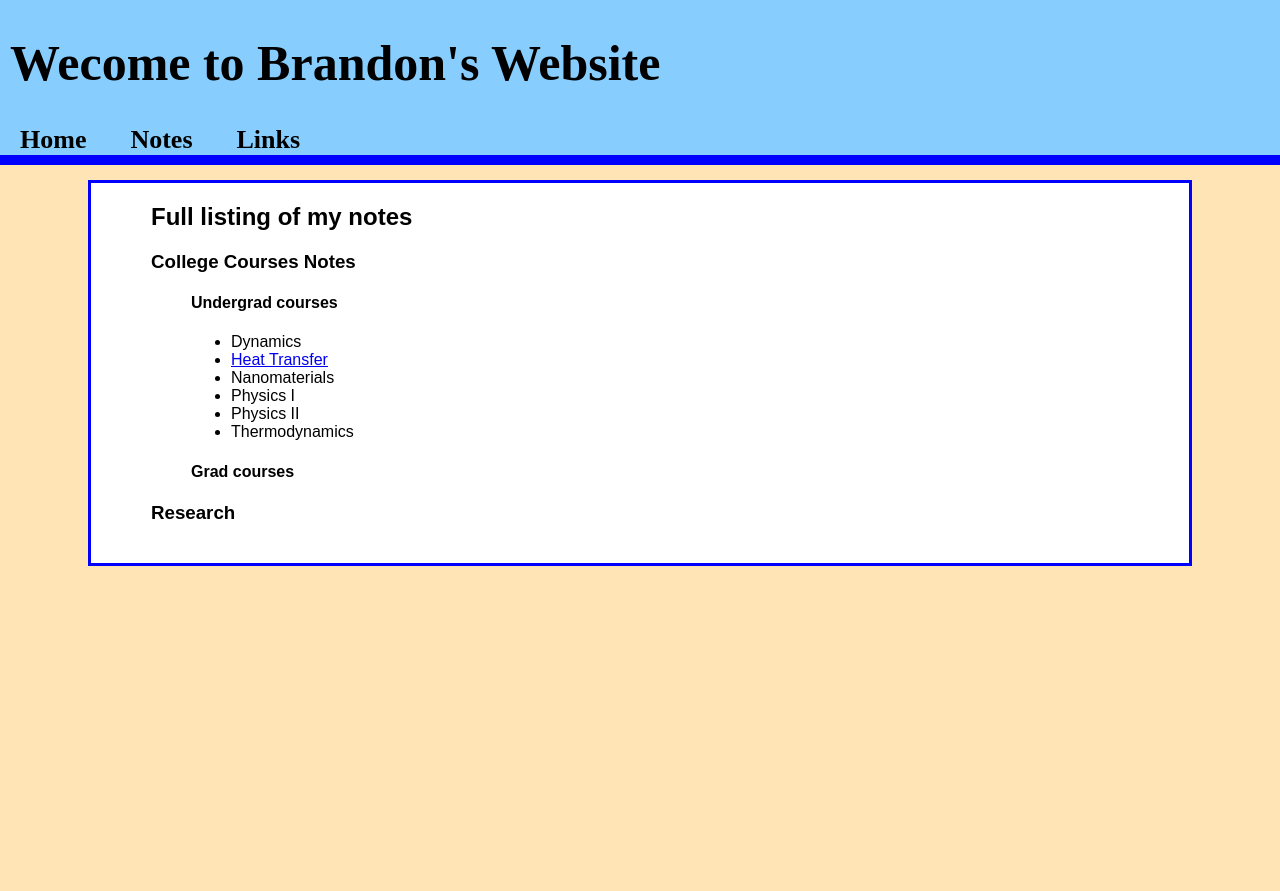
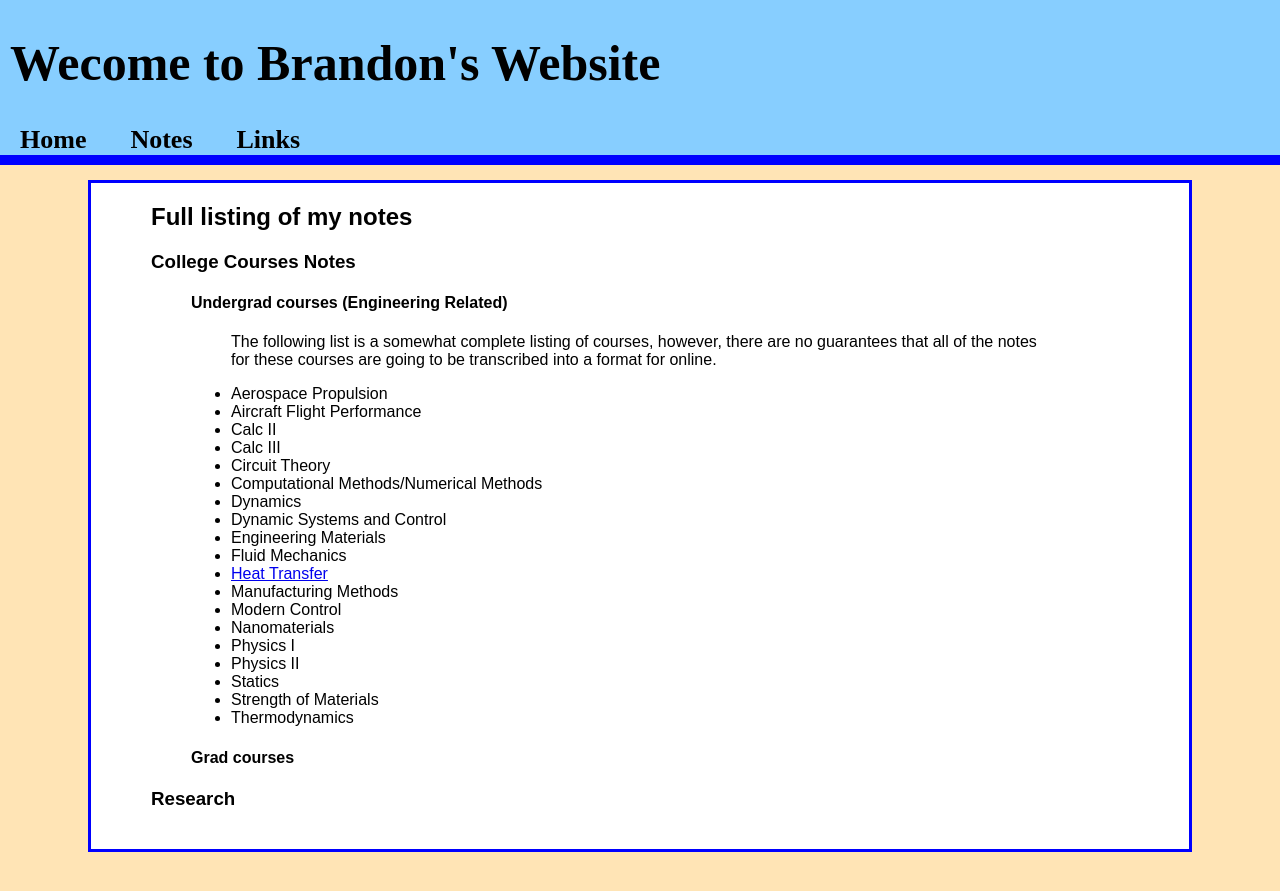
Before and after one commit to jbm950/jbm950.github.io, a Jekyll site: the page built from notes/notes-main.html, in a window 1280 px wide. Shown: the top 891 px of the page. Built offline with Jekyll 4.4.1, drawn with Linux system fonts in a browser that asks for light colours; Markdown is read by kramdown in place of the engine named in the settings.

Commit message:
Compiled changes from last commit

```diff
--- a/notes/notes-main.html
+++ b/notes/notes-main.html
@@ -15,15 +15,31 @@ layout: default
 <h2 id="full-listing-of-my-notes">Full listing of my notes</h2>
 <h3 id="college-courses-notes">College Courses Notes</h3>
 <blockquote>
-<h4 id="undergrad-courses">Undergrad courses</h4>
+<h4 id="undergrad-courses-engineering-related">Undergrad courses (Engineering Related)</h4>
+<blockquote>
+<p>The following list is a somewhat complete listing of courses, however, there are no guarantees that all of the notes for these courses are going to be transcribed into a format for online.</p>
+</blockquote>
 </blockquote>
 <blockquote>
 <ul>
+<li>Aerospace Propulsion</li>
+<li>Aircraft Flight Performance</li>
+<li>Calc II</li>
+<li>Calc III</li>
+<li>Circuit Theory</li>
+<li>Computational Methods/Numerical Methods</li>
 <li>Dynamics</li>
+<li>Dynamic Systems and Control</li>
+<li>Engineering Materials</li>
+<li>Fluid Mechanics</li>
 <li><a href="/notes/heat_transfer/heat_transfer_main.html">Heat Transfer</a></li>
+<li>Manufacturing Methods</li>
+<li>Modern Control</li>
 <li>Nanomaterials</li>
 <li>Physics I</li>
 <li>Physics II</li>
+<li>Statics</li>
+<li>Strength of Materials</li>
 <li>Thermodynamics</li>
 </ul>
 </blockquote>
```
